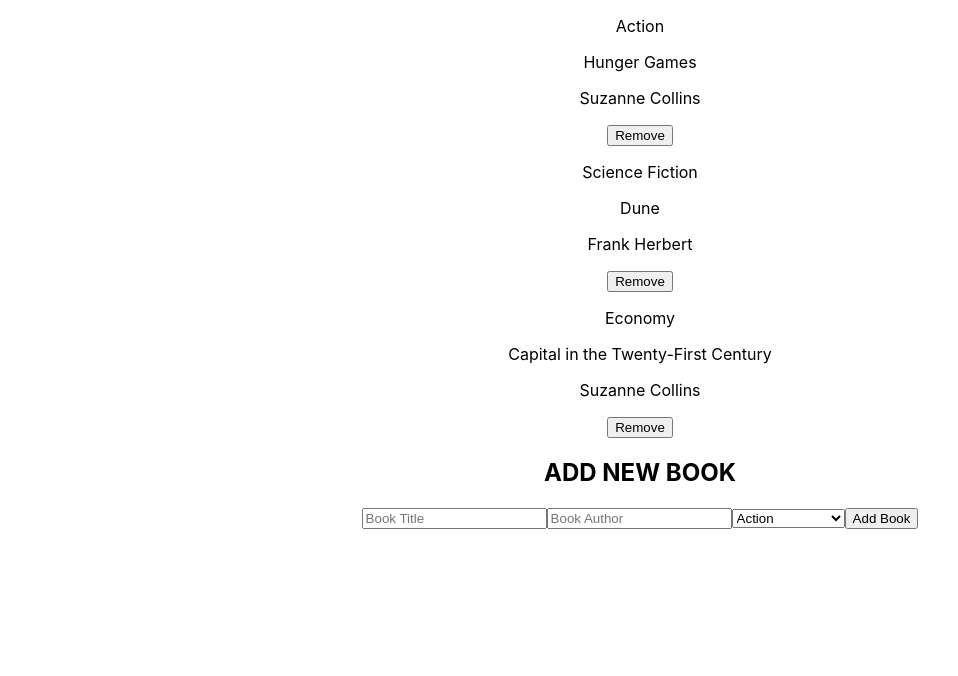
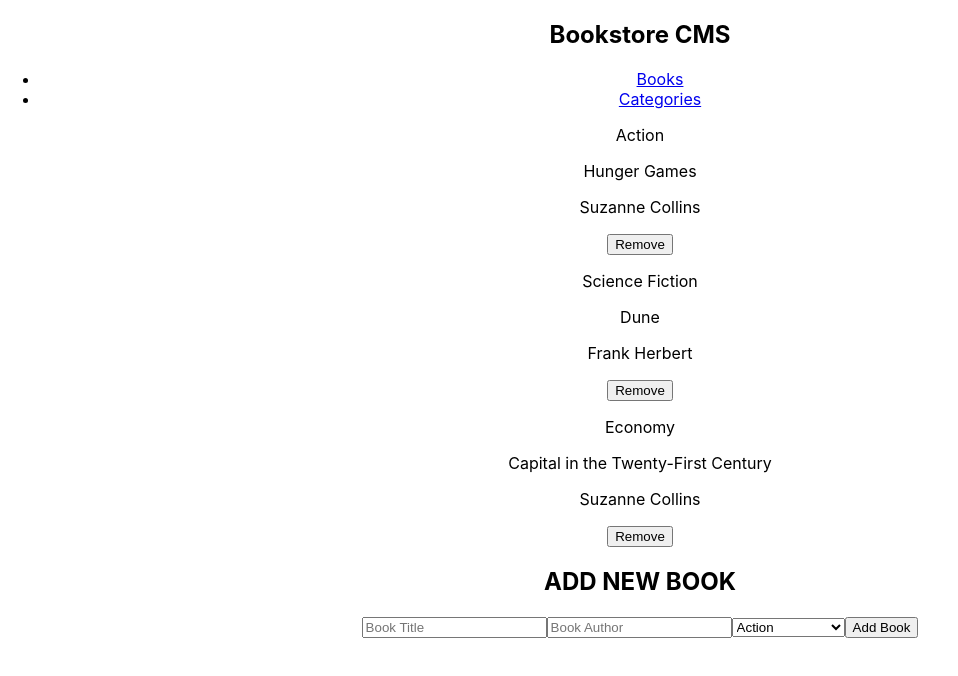
Before and after one commit to SelmaNdapanda/bookstore, a React (Create React App) app: page / in a window 1280 px wide. Shown: the top 676 px of the page, without its empty margins (0-958 px from the left). Built offline with nearby package versions, Linux system fonts and the light colour scheme; the HTML template or start-up script is replaced by a standard one.

Commit message:
Add react router

```diff
--- a/package.json
+++ b/package.json
@@ -8,6 +8,7 @@
     "@testing-library/user-event": "^13.5.0",
     "react": "^18.2.0",
     "react-dom": "^18.2.0",
+    "react-router-dom": "^6.4.3",
     "react-scripts": "5.0.1",
     "web-vitals": "^2.1.4"
   },
--- a/src/App.js
+++ b/src/App.js
@@ -1,11 +1,20 @@
 import React from 'react';
 import Books from './pages/Books';
 import './App.css';
+import Navbar from './components/Navbar';
+import Categories from './pages/Categories';
+import { BrowserRouter, Routes, Route } from 'react-router-dom';
 
 function App() {
   return (
     <div className="App">
-      <Books />
+      <BrowserRouter>
+      <Navbar />
+      <Routes>
+        <Route path="/" element={<Books />} />
+        <Route path="/Categories" element={<Categories />} />
+      </Routes>
+      </BrowserRouter>
     </div>
   );
 }
```
Also changed, not shown: 1 other file (tests, documents, lock files or other folders).
